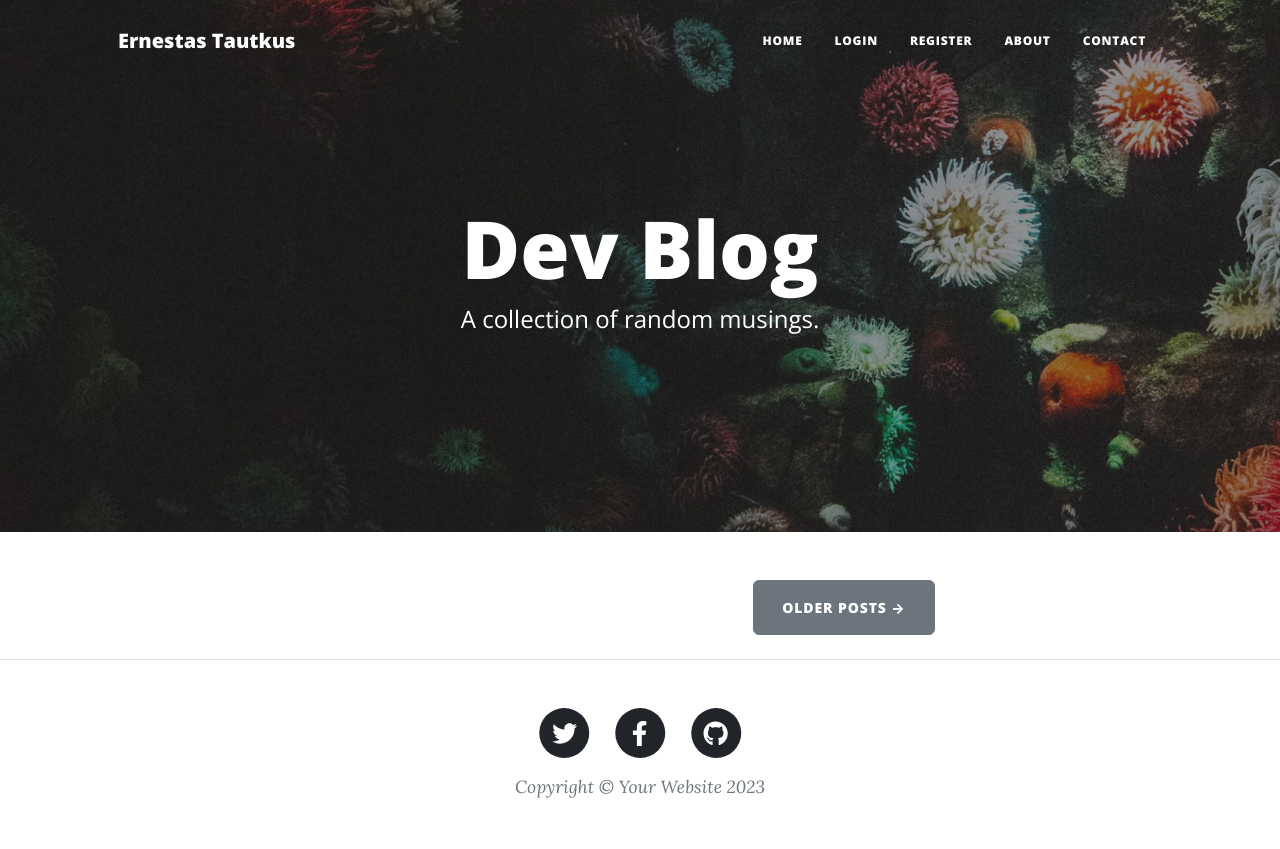
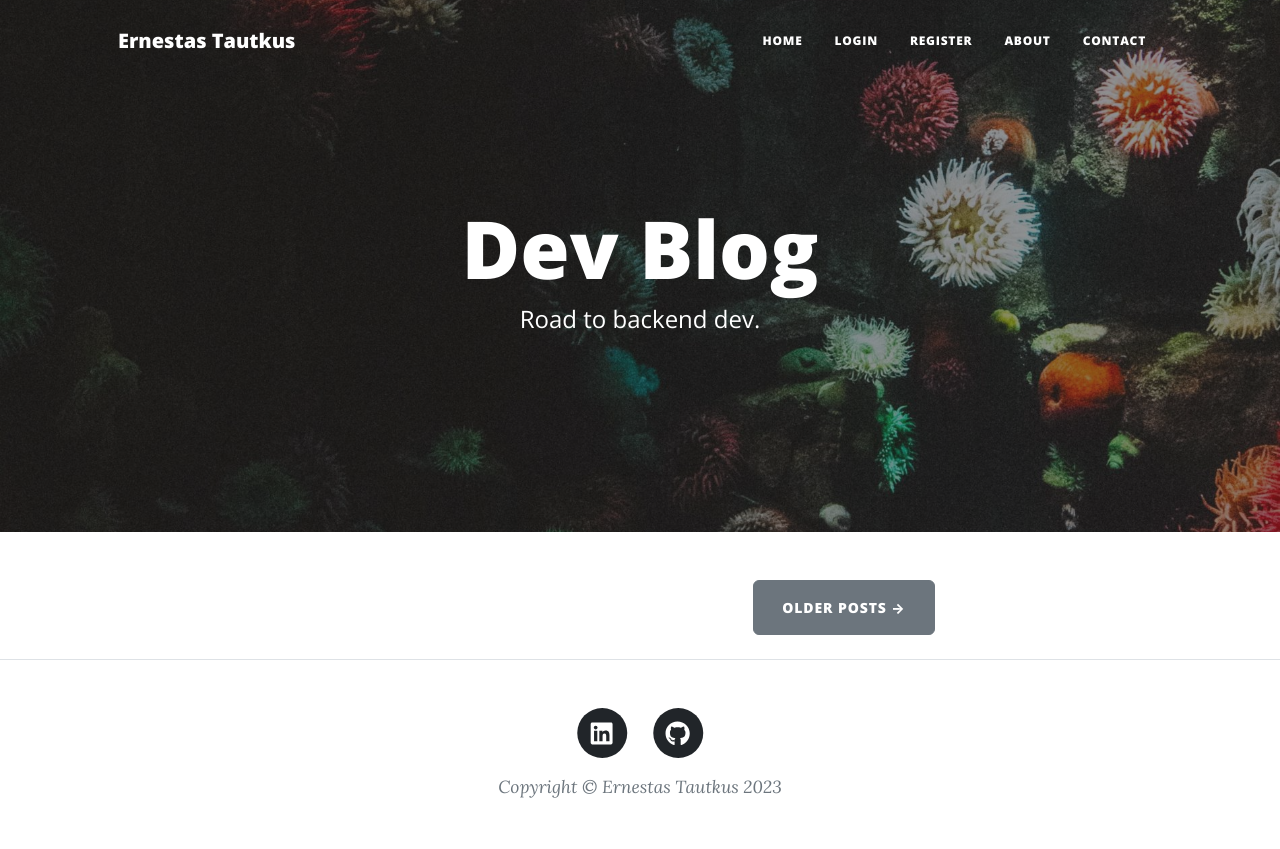
Before and after one commit to Ernestas-t/Blog-Website-Flask, a Flask app: page / in a window 1280 px wide. Run offline with Flask 3, Linux system fonts and the light colour scheme; data that the repository does not hold is empty; some libraries are stand-ins or nearby versions.

Commit message:
Update social media links

```diff
--- a/templates/footer.html
+++ b/templates/footer.html
@@ -5,23 +5,15 @@
                   <div class="col-md-10 col-lg-8 col-xl-7">
                       <ul class="list-inline text-center">
                           <li class="list-inline-item">
-                              <a href="#!">
+                              <a href="https://www.linkedin.com/in/ernestastautkus/">
                                   <span class="fa-stack fa-lg">
                                       <i class="fas fa-circle fa-stack-2x"></i>
-                                      <i class="fab fa-twitter fa-stack-1x fa-inverse"></i>
+                                      <i class="fab fa-linkedin fa-stack-1x fa-inverse"></i>
                                   </span>
                               </a>
                           </li>
                           <li class="list-inline-item">
-                              <a href="#!">
-                                  <span class="fa-stack fa-lg">
-                                      <i class="fas fa-circle fa-stack-2x"></i>
-                                      <i class="fab fa-facebook-f fa-stack-1x fa-inverse"></i>
-                                  </span>
-                              </a>
-                          </li>
-                          <li class="list-inline-item">
-                              <a href="#!">
+                              <a href="https://github.com/Ernestas-t">
                                   <span class="fa-stack fa-lg">
                                       <i class="fas fa-circle fa-stack-2x"></i>
                                       <i class="fab fa-github fa-stack-1x fa-inverse"></i>
@@ -29,7 +21,7 @@
                               </a>
                           </li>
                       </ul>
-                      <div class="small text-center text-muted fst-italic">Copyright &copy; Your Website 2023</div>
+                      <div class="small text-center text-muted fst-italic">Copyright &copy; Ernestas Tautkus 2023</div>
                   </div>
               </div>
           </div>
--- a/templates/index.html
+++ b/templates/index.html
@@ -10,7 +10,7 @@
       <div class="col-md-10 col-lg-8 col-xl-7">
         <div class="site-heading">
           <h1>Dev Blog</h1>
-          <span class="subheading">A collection of random musings.</span>
+          <span class="subheading">Road to backend dev.</span>
         </div>
       </div>
     </div>
```
